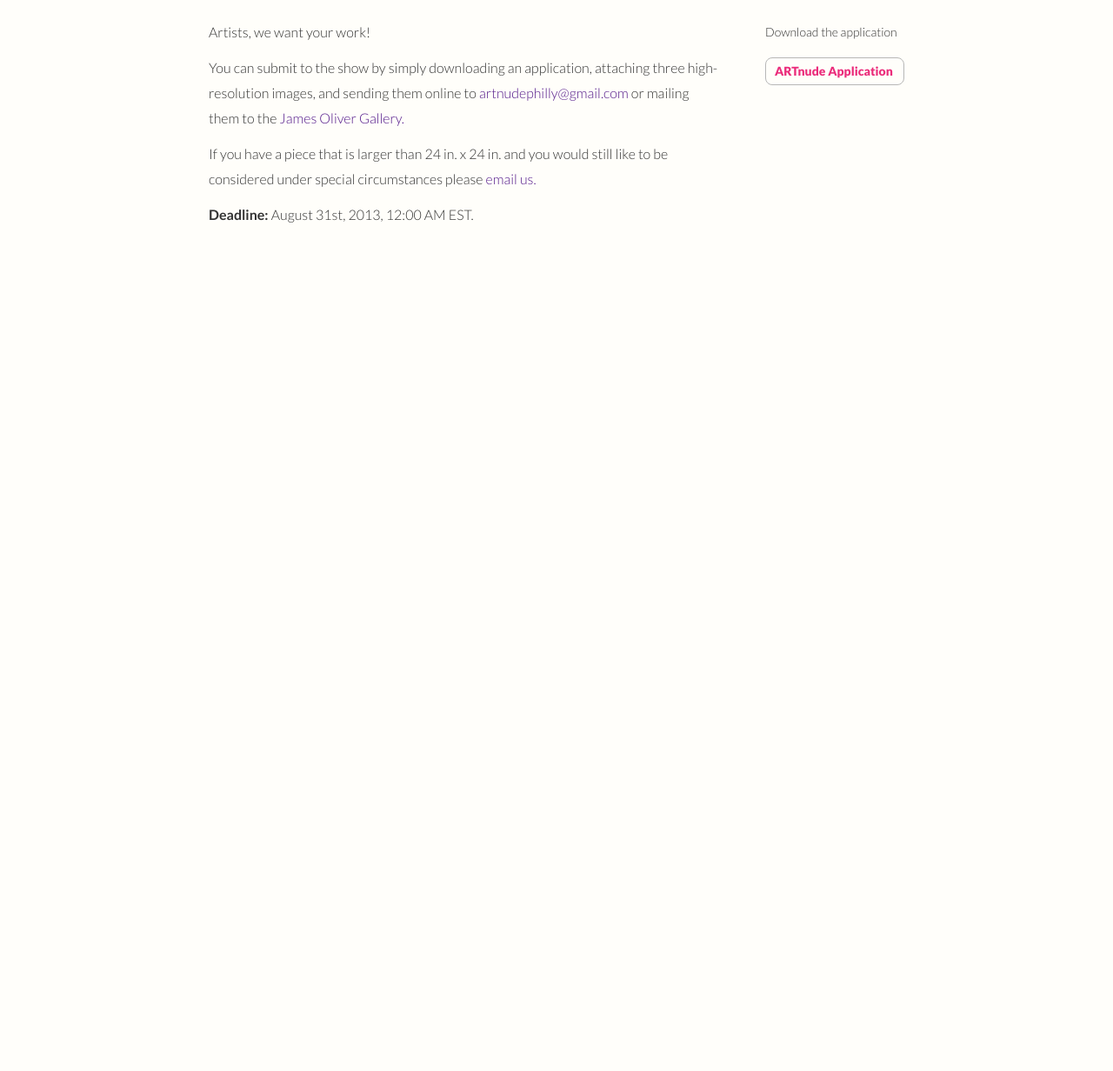
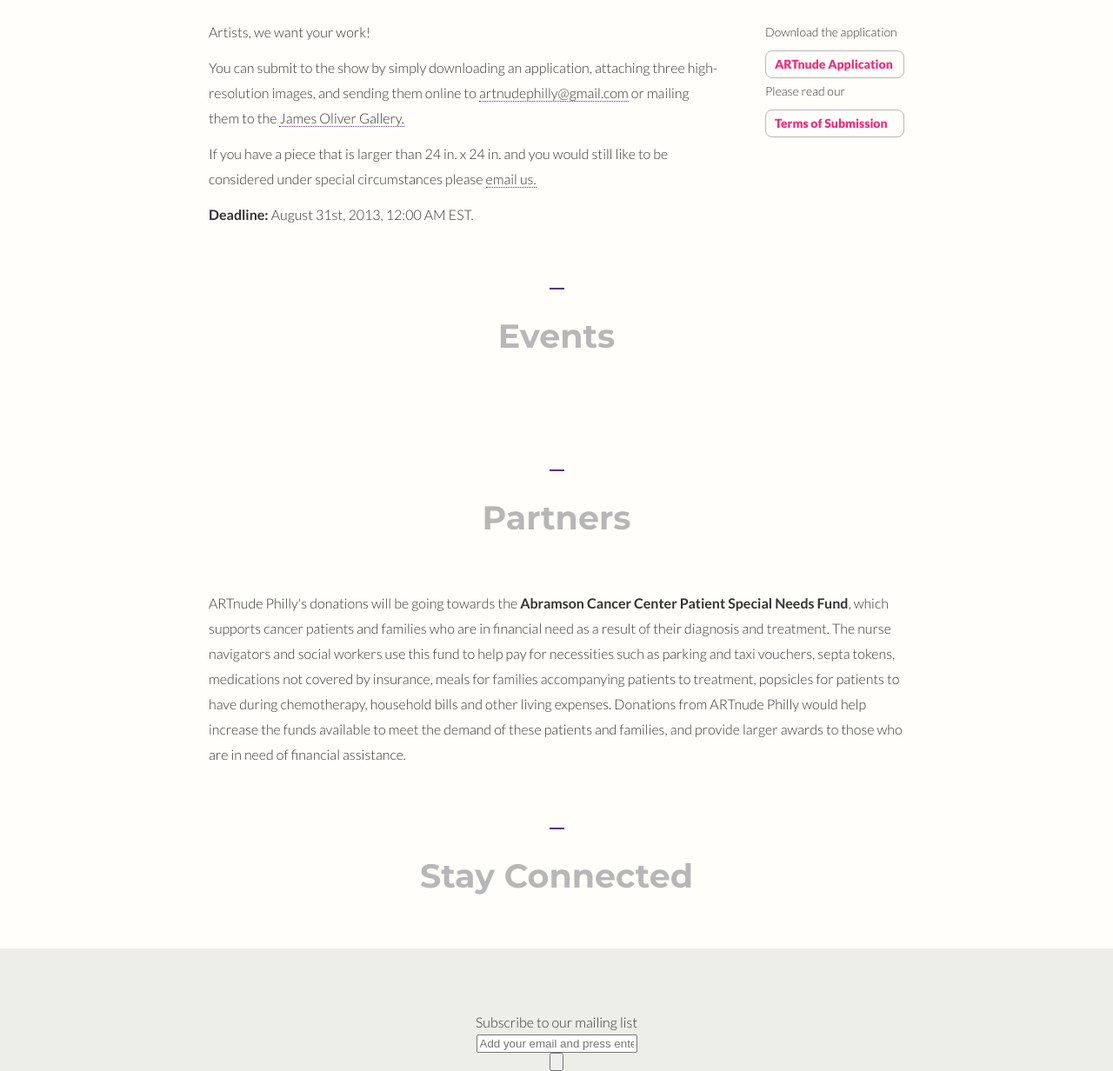
Before and after one commit to jacksonthatsme/artnude, a plain HTML site: page index.html in a window 1280 px wide. Shown: the part 1742-2974 px from the top of the page at 87% size. Before the commit the page ends 2003 px from the top, so only its background shows below. Drawn offline with nearby package versions, Linux system fonts and the light colour scheme.

Commit message:
added more content

```diff
--- a/index.html
+++ b/index.html
@@ -9,10 +9,10 @@
 		<div class="container">
 		<div class="ribbon"><img src="images/ribbon.png"></div>
 		<ul id="main_nav">
-			<li><a href="">about</a></li>
-			<li><a href="">submissions</a></li>
-			<li><a href="">partners</a></li>
-			<li><a href="">events</a></li>
+			<li><a href="#about">about</a></li>
+			<li><a href="#submissions">submissions</a></li>
+			<li><a href="#partners">partners</a></li>
+			<li><a href="#events">events</a></li>
 		</ul>
 		</div>
 	</header>
@@ -44,11 +44,50 @@
 			<div class="aside">
 				<p>Download the application</p>
 				<a href="" class="btn">ARTnude Application</a>
+				<p>Please read our</p>
+				<a href="" class="btn">Terms of Submission</a>
 			</div>
 			<p>Artists, we want your work!</p>
 			<p>You can submit to the show by simply downloading an application, attaching three high-resolution images, and sending them online to <a href="">artnudephilly@gmail.com</a> or mailing them to the <a href="">James Oliver Gallery.</a></p>
 			<p>If you have a piece that is larger than 24 in. x 24 in. and you would still like to be considered under special circumstances please <a href="">email us.</a></p>
 			<p><em>Deadline:</em>  August 31st, 2013,  12:00 AM EST.</p>
+		</div>
+		<!-- Close Container -->
+	</section>
+	<!-- Section Events -->
+	<section id="events">
+		<!--Open Container -->
+		<div class="container">
+			<h1>Events</h1>
+		</div>
+		<!-- Close Container -->
+	</section>
+	<!-- Section Partners -->
+	<section id="partners">
+		<!--Open Container -->
+		<div class="container">
+			<h1>Partners</h1>
+			<p>ARTnude Philly's donations will be going towards the <em>Abramson Cancer Center Patient Special Needs Fund</em>, which supports cancer patients and families who are in financial need as a result of their diagnosis and treatment. The nurse navigators and social workers use this fund to help pay for necessities such as parking and taxi vouchers, septa tokens, medications not covered by insurance, meals for families accompanying patients to treatment, popsicles for patients to have during chemotherapy, household bills and other living expenses. Donations from ARTnude Philly would help increase the funds available to meet the demand of these patients and families, and provide larger awards to those who are in need of financial assistance.</p>
+		</div>
+		<!-- Close Container -->
+	</section>
+	<!-- Section Contact -->
+	<section id="contact">
+		<!--Open Container -->
+		<div class="container">
+			<h1>Stay Connected</h1>
+		</div>
+		<!-- Close Container -->
+	</section>
+	<!-- Section email -->
+	<section id="email">
+		<!--Open Container -->
+		<div class="container text-center">
+			<p>Subscribe to our mailing list</p>
+			<form>
+				<input type="email" placeholder="Add your email and press enter"></div>
+				<input type="submit" class="return" value="">
+			</form>
 		</div>
 		<!-- Close Container -->
 	</section>
--- a/sass/_base.scss
+++ b/sass/_base.scss
@@ -45,7 +45,7 @@ $white: #ffffff;
 
 /*======= Mixins =======*/
 @mixin text-link{
-	border-bottom: dotted 2px $purple;
+	border-bottom: dotted 1px $purple;
 	color: inherit;
 }
 @mixin btn{
--- a/sass/_module.scss
+++ b/sass/_module.scss
@@ -44,6 +44,7 @@ section{
 			text-align: center;
 			a{
 				@include text-link;
+				border-bottom-width: 2px;
 				&.cta{
 					padding: 4px 16px 5px;
 					border-width: 1px;
@@ -63,6 +64,9 @@ section{
 			}
 		}
 	}
+	&#email{
+		background-color: $lightgrey;
+	}
 }
 a{
 	&.btn{
@@ -71,6 +75,6 @@ a{
 		font-family: $lato;
 		font-size: 14px;
 		font-weight: 900;
-		margin-top: 15px;
+		margin-top: 7px;
 	}
 }
--- a/sass/_typography.scss
+++ b/sass/_typography.scss
@@ -32,4 +32,7 @@ p{
 	&+ p{
 		margin-top: 12px;
 	}
+	a{
+		@include text-link;
+	}
 }
```
Also changed, not shown: compass_app_log.txt, style.css, 1 other file.
